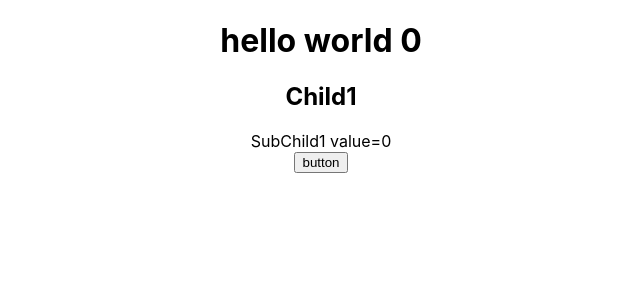
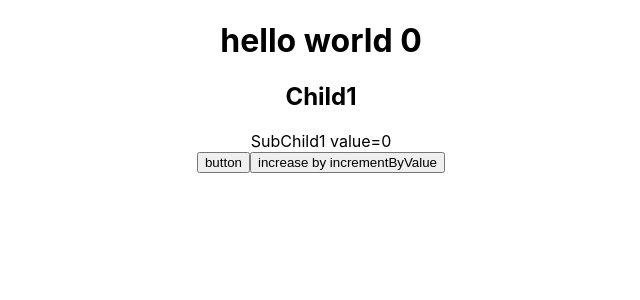
Before and after one commit to Niketdeshmukh/react-app, a React (Create React App) app: page / in a window 1280 px wide. Shown: the top 300 px of the page, without its empty margins (319-959 px from the left). Built offline with nearby package versions, Linux system fonts and the light colour scheme.

Commit message:
implemented action and payload

```diff
--- a/src/components/SubChild1.jsx
+++ b/src/components/SubChild1.jsx
@@ -1,6 +1,6 @@
 import React from 'react';
 import { useDispatch, useSelector } from 'react-redux';
-import { increment } from '../features/showSlice';
+import { increment, incrementByValue } from '../features/showSlice';
 
 const SubChild1 = () => {
     const dispatch = useDispatch();
@@ -14,6 +14,8 @@ const SubChild1 = () => {
         <>
             <div>SubChild1 value={data}</div>
             <button onClick={()=>dispatch(increment())}>button</button>
+            <button onClick={()=>dispatch(incrementByValue(10))}>increase by incrementByValue</button>
+            {/* 10 is the payload */}
         </>
     )
 }
--- a/src/features/showSlice.js
+++ b/src/features/showSlice.js
@@ -10,8 +10,11 @@ export const showSlice = createSlice({
         },
         increment:(state)=>{
             state.value=state.value+1;
+        },
+        incrementByValue:(state,action)=>{
+            state.value = state.value + action.payload;
         }
     }
 })
-export const {showData,increment} =showSlice.actions;
+export const {showData,increment,incrementByValue} =showSlice.actions;
 export default showSlice.reducer;
```
